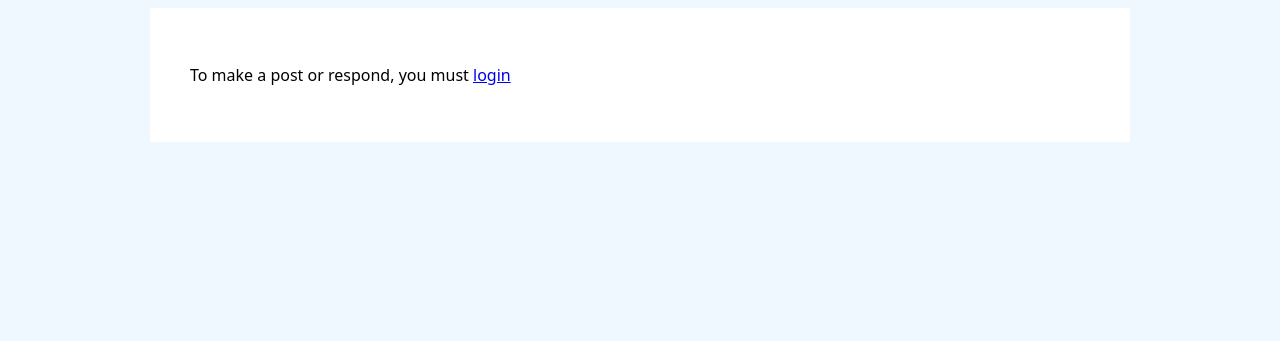
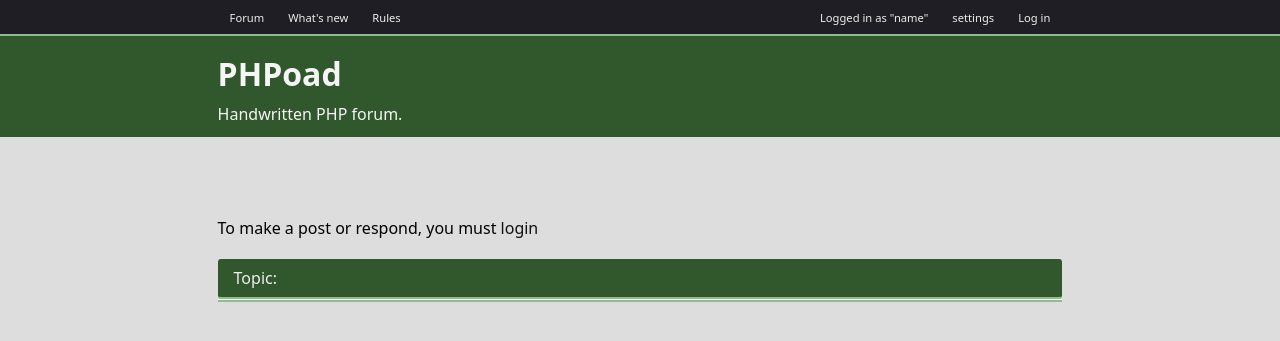
Before and after one commit to Matespok/PHPoad, a PHP site: page /viewTopic.php?id=4 in a window 1280 px wide. Shown: the top 341 px of the page. Run offline with PHP 8.4, Linux system fonts and the light colour scheme; data that the repository does not hold is empty.

Commit message:
working on frontend

```diff
--- a/loginQuery.php
+++ b/loginQuery.php
@@ -14,8 +14,8 @@
   <link rel="stylesheet" href="style.css">
 </head>
 
-<body>
-  <main>
+  <body>
+<?php require_once 'nav.php'; ?>  <main>
     <form method="post" action="login.php">
       <label for="username">Username:</label>
       <input type="text" id="username" name="username">
--- /dev/null
+++ b/nav.php
@@ -0,0 +1,23 @@
+<nav class="topbar">
+     <ul class="topbar-links">
+                    <li><a href="index.php">Forum</a></li>
+                    <li><a href="viewTopic.php?id=4">What's new</a></li>
+                    <li><a href="viewTopic.php?id=3">Rules</li>
+                </ul>
+                <div class="user-menu">
+                <span>Logged in as "name"</span>
+                <a href="#">settings</a>
+                <?php if (isset($_SESSION['user_id'])) {
+                    echo "<a href='logout.php'>Log out</a>";
+                } else {
+                    echo "<a href='loginQuery.php'>Log in</a>";
+                }?>
+                </div>
+           </nav>
+<header class="logo">
+    <div class="topbar-width">
+            <h1>PHPoad</h1>
+            <span>Handwritten PHP forum.</span>
+
+    </div>
+</header>
--- a/newCategory.php
+++ b/newCategory.php
@@ -11,7 +11,8 @@
     <title>PHPoad new category</title>
     <link rel="stylesheet" href="style.css">
 </head>
-<body>
+  <body>
+<?php require_once 'nav.php'; ?>
   <main>
     <form method="post" action="createCategory.php">
         <label for="categoryName">Category name: </label>
--- a/newForum.php
+++ b/newForum.php
@@ -12,7 +12,8 @@
     <title>PHPoad - New forum</title>
     <link rel="stylesheet" href="style.css">
 </head>
-<body>
+    <body>
+<?php require_once 'nav.php'; ?>
     <main>
 <h1>Create a new forum for category id: <?php echo $_GET['category_id']; ?>: </h1>
     <form action="createForum.php?category_id=<?php echo $_GET['category_id']; ?>" method="post">
--- a/newTopic.php
+++ b/newTopic.php
@@ -14,14 +14,13 @@
 </head>
 
 <body>
-  <main>
+<?php require_once 'nav.php'; ?>
     <form method="post" action="createTopic.php?id=<?php echo $_GET['id']; ?>">
       <label for="name">Topic name:</label>
       <input id="name" name="name" type="text">
       <br>
       <input type="submit">
     </form>
-  </main>
 </body>
 
 </html>
--- a/registerQuery.php
+++ b/registerQuery.php
@@ -16,7 +16,8 @@
 </head>
 
 <body>
-<main>
+            <main>
+<?php require_once 'nav.php'; ?>
       <form method="post" action="register.php">
       <label for="username">Username:</label>
       <input type="text" id="username" name="username">
--- a/style.css
+++ b/style.css
@@ -1,5 +1,7 @@
 body {
-  background-color: aliceblue;
+  margin: 0;
+  padding: 0;
+  background-color: #ddd;
   font-family:
     system-ui,
     -apple-system,
@@ -14,10 +16,8 @@
     sans-serif;
 }
 main {
-  width: 900px;
+  max-width: 66%;
   margin: auto;
-  background-color: white;
-  padding: 40px;
 }
 section {
   background-color: whitesmoke;
@@ -26,22 +26,11 @@
 
   border-radius: 20px;
 }
-article {
-  padding: 15px;
-  background-color: #f0ffff;
-  border-width: 2px;
-  border-style: solid;
-  border-radius: 20px;
-  margin: 30px;
-}
-article:hover {
-  background-color: #e0eeee;
-}
+
 form {
   padding: 15px;
   background-color: whitesmoke;
   border-radius: 15px;
-  width: 250px;
   margin: auto;
 }
 .Hidden {
@@ -50,3 +39,119 @@
 .Visible {
   display: block;
 }
+
+.topbar {
+  display: flex;
+  justify-content: space-between;
+  align-items: center;
+  padding: 0.6rem 2rem;
+  background-color: #1e1e24;
+  border-bottom: solid 2px darkseagreen;
+}
+.topbar-width {
+  max-width: 66%;
+  margin: auto;
+}
+.topbar-links,
+.user-menu {
+  max-width: 66%;
+  font-size: 0.7rem;
+  display: flex;
+  align-items: center;
+  gap: 1.5rem;
+  margin: 0 auto;
+  padding: 0;
+  list-style: none;
+}
+.topbar a {
+  text-decoration: none;
+  color: #eee;
+}
+.logo {
+  background-color: #31572c;
+  margin: 0;
+  margin-bottom: 5rem;
+  padding-top: 0.5rem;
+  padding-bottom: 0.75rem;
+}
+.logo h1 {
+  color: whitesmoke;
+  line-height: 1rem;
+}
+.logo span {
+  color: whitesmoke;
+}
+.category-title {
+  margin-top: 20px;
+  display: flex;
+  justify-content: space-between;
+  background-color: #31572c;
+  color: #eee;
+  padding-top: 0.5rem;
+  padding-bottom: 0.5rem;
+  padding-inline: 1rem;
+  border-radius: 3px;
+  margin-bottom: 0;
+  border-bottom: 2px solid darkseagreen;
+}
+a {
+  text-decoration: none;
+  color: #111;
+}
+.category-title a {
+  color: #ddd;
+  font-size: 0.5rem;
+}
+.forum {
+  margin-top: 0;
+  padding-top: 1px;
+  background-color: #fff;
+  border-bottom: 2px solid darkseagreen;
+  line-height: 1.2rem;
+}
+.forum h4 {
+  margin-left: 20px;
+}
+.forum span {
+  font-size: 12px;
+  color: #666;
+}
+.forum:hover {
+  background-color: #fffeee;
+}
+.btn {
+  font-size: 12px;
+  padding: 0.7rem;
+  background-color: mediumseagreen;
+  color: white;
+  border-radius: 5px;
+  border: 0px;
+}
+.create-post {
+  background-color: #fff;
+}
+.create-post form {
+  margin: auto;
+}
+.topic {
+  margin-top: 0;
+  padding-top: 1px;
+  background-color: #fff;
+  border-bottom: 2px solid darkseagreen;
+  line-height: 1.2rem;
+}
+.post {
+  border-radius: 4px;
+  border: 1px solid grey;
+  background-color: #eee;
+  margin: 1rem;
+  display: grid;
+  grid-template-columns: 3fr 1fr;
+}
+.post-profile {
+  grid-column: 2;
+  max-width: 33%;
+}
+.post-text {
+  grid-column: 1;
+}
--- a/viewTopic.php
+++ b/viewTopic.php
@@ -1,7 +1,7 @@
 <?php
 require_once __DIR__ . '/init.php';
 include 'viewTopicData.php';
-global $result;
+global $resultPosts;
 ?>
 <!doctype html>
 <html lang="en">
@@ -14,33 +14,37 @@
 </head>
 
   <body>
+<?php require_once 'nav.php'; ?>
     <main>
       <?php
       if (isset($_SESSION['user_id'])) {
           echo "
-      <section>
-        <button onclick='toggleVisibility(0)'>Make post</button>
+ <button class='btn' onclick='toggleVisibility(0)'>Make post</button>
         <div class='Hidden' id='Area-0'>
-          <form method='post' action='newPost.php?topic_id=" . htmlspecialchars($_GET['id'], ENT_QUOTES, 'UTF-8') . "'>
+          <form class='create-post' method='post' action='newPost.php?topic_id=" . htmlspecialchars($_GET['id'], ENT_QUOTES, 'UTF-8') . "'>
             <label for='content'>Content of your post</label>
             <br>
-            <textarea rows='4' cols='60' id='content' name='content'></textarea>
+            <textarea rows='4' cols='108' id='content' name='content'></textarea>
             <br>
-            <input type='submit' value='Submit'>
+            <input class='btn' type='submit' value='Submit'>
           </form>
         </div>
-      </section>
+
+      <div class='category-title'>
+      {$_GET['topic-name']}
+      </div>
              ";
       } else {
-          echo "<p>To make a post or respond, you must <a href='login.php'>login</a></p>";
+          echo "<p>To make a post or respond, you must <a href='login.php'>login</a></p>
+      <div class='category-title'>
+      Topic: {$_GET['topic-name']}
+      </div>";
+
       }
-?>
+echo "<div class='topic'>";
+foreach ($resultPosts as $post) {
+    echo "<article>";
 
-      <?php
-    foreach ($result as $post) {
-        echo "<article >";
-
-        // Response preview handling using data attributes
     if (isset($post['replied_to'])) {
         echo "<p>replying to: </p>
                 <article>
@@ -49,9 +53,13 @@
     }
 
     echo "
-      <div id='post-{$post['post_id']}'>
+      <div id='post-{$post['post_id']}' class='post'>
+        <div class='post-profile'>
           <p>{$post['username']}</p>
+        </div>
+        <div class='post-text'>
           <p>{$post['text']}</p>
+        </div>
       </div>
        ";
 
@@ -73,6 +81,8 @@
     echo "</article>";
 }
 ?>
+
+      </div>
     </main>
 
     <script>
--- a/viewTopicData.php
+++ b/viewTopicData.php
@@ -9,4 +9,4 @@
 $stmt->execute([
     'topic_id' => $topic_id,
 ]);
-$result = $stmt->fetchAll();
+$resultPosts = $stmt->fetchAll();
```
Also changed, not shown: index.php (+17 -22 lines), viewForum.php (+12 -6 lines), 1 other file. Lines whose indentation alone changed are shown as unchanged.
